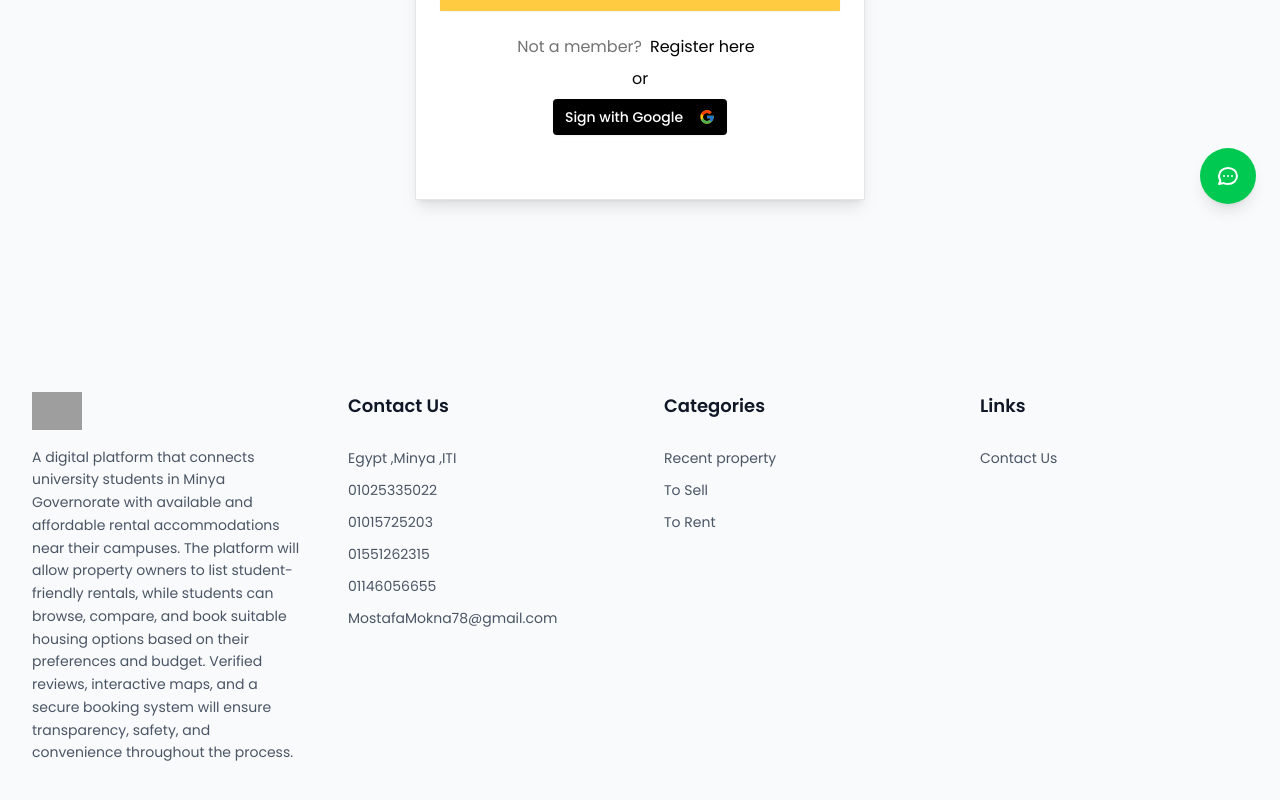
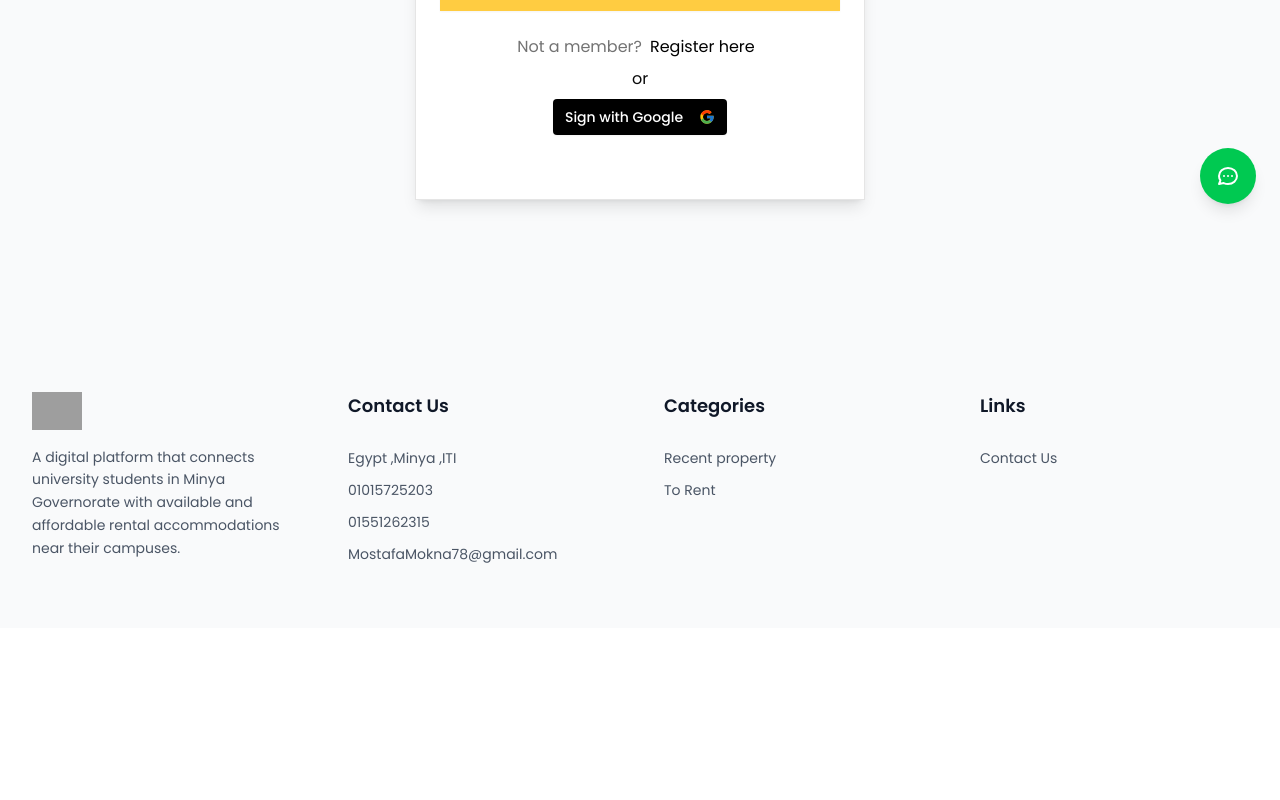
Before and after one commit to mashady/react_final_project, a Next.js app: page /login in a window 1280 px wide. Shown: the part 572-1372 px from the top of the page. After the commit the page ends 1200 px from the top, so only its background shows below. Built offline with nearby package versions, Linux system fonts and the light colour scheme; grey boxes are pictures that could not be loaded.

Commit message:
fix footer

```diff
--- a/src/components/shared/Footer.js
+++ b/src/components/shared/Footer.js
@@ -32,10 +32,8 @@ const Footer = () => {
             </h3>
             <div className="space-y-3">
               <p className="text-gray-600 text-sm">Egypt ,Minya ,ITI</p>
-              <p className="text-gray-600 text-sm">01025335022</p>
               <p className="text-gray-600 text-sm">01015725203</p>
               <p className="text-gray-600 text-sm">01551262315</p>
-              <p className="text-gray-600 text-sm">01146056655</p>
               <p className="text-gray-600 text-sm">MostafaMokna78@gmail.com</p>
             </div>
           </div>
@@ -51,12 +49,7 @@ const Footer = () => {
               >
                 Recent property
               </Link>
-              <Link
-                href="/properties"
-                className="block text-gray-600 text-sm hover:text-gray-900 transition-colors"
-              >
-                To Sell
-              </Link>
+
               <Link
                 href="/properties"
                 className="block text-gray-600 text-sm hover:text-gray-900 transition-colors"
@@ -72,7 +65,7 @@ const Footer = () => {
             </h3>
             <div className="space-y-3">
               <a
-                href="#"
+                href="/contact-us"
                 className="block text-gray-600 text-sm hover:text-gray-900 transition-colors"
               >
                 Contact Us
--- a/src/translation/ar.js
+++ b/src/translation/ar.js
@@ -35,7 +35,7 @@ const ar = {
     "تواصل مع مهندسين ومصممين ذوي خبرة لمشروعك",
   expertSectionListItemThreeDescription: "ابدأ رحلة التجديد مع فريقنا الخبير",
   footerAboutUsDescrition:
-    "منصة رقمية تربط طلاب الجامعات في محافظة المنيا بخيارات السكن المتاحة والميسورة التكلفة بالقرب من جامعاتهم. تتيح المنصة لأصحاب العقارات عرض وحدات سكنية مناسبة للطلاب، بينما يمكن للطلاب تصفح هذه الوحدات، ومقارنتها، وحجز ما يناسب احتياجاتهم وميزانياتهم. ستوفر المنصة مراجعات موثوقة، وخرائط تفاعلية، ونظام حجز آمن لضمان الشفافية، والأمان، والراحة طوال عملية البحث والحجز.",
+    "منصة رقمية تربط طلاب الجامعات في محافظة المنيا بخيارات السكن المتاحة والميسورة التكلفة بالقرب من جامعاتهم.",
   footerReadMoreButton: "اقرأ المزيد",
   footerContactUS: "اتصل بنا",
   footerCategories: "الفئات",
--- a/src/translation/en.js
+++ b/src/translation/en.js
@@ -37,7 +37,7 @@ const en = {
   expertSectionListItemThreeDescription:
     "Start your renovation journey with our expert team",
   footerAboutUsDescrition:
-    "A digital platform that connects university students in Minya Governorate with available and affordable rental accommodations near their campuses. The platform will allow property owners to list student-friendly rentals, while students can browse, compare, and book suitable housing options based on their preferences and budget. Verified reviews, interactive maps, and a secure booking system will ensure transparency, safety, and convenience throughout the process.",
+    "A digital platform that connects university students in Minya Governorate with available and affordable rental accommodations near their campuses. ",
   footerReadMoreButton: "Read more",
   footerContactUS: "Contact Us",
   footerCategories: "Categories",
```
